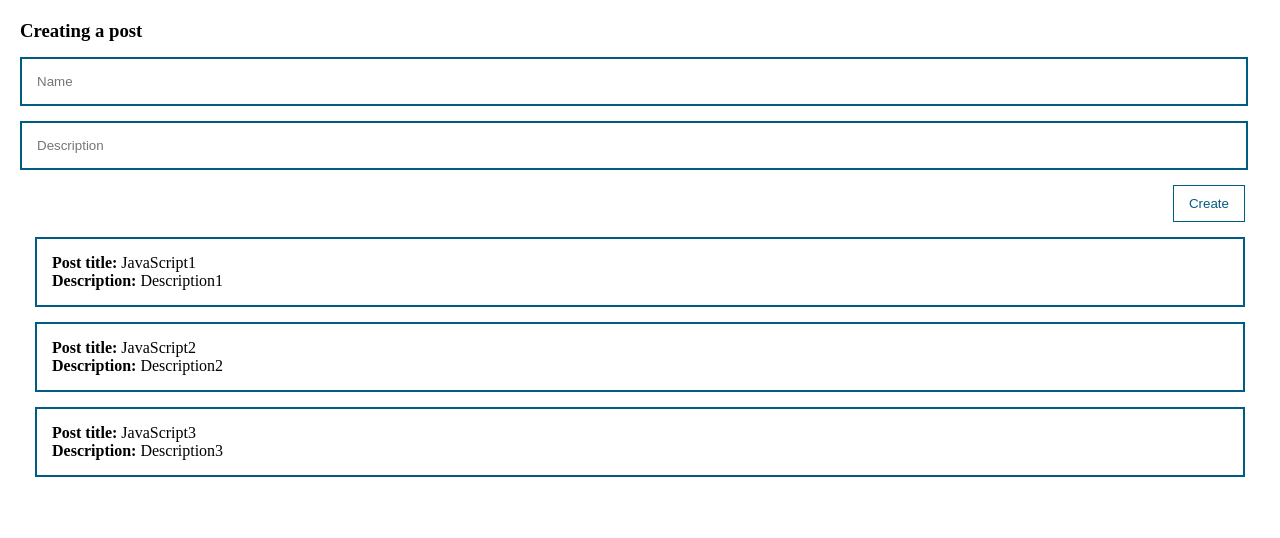
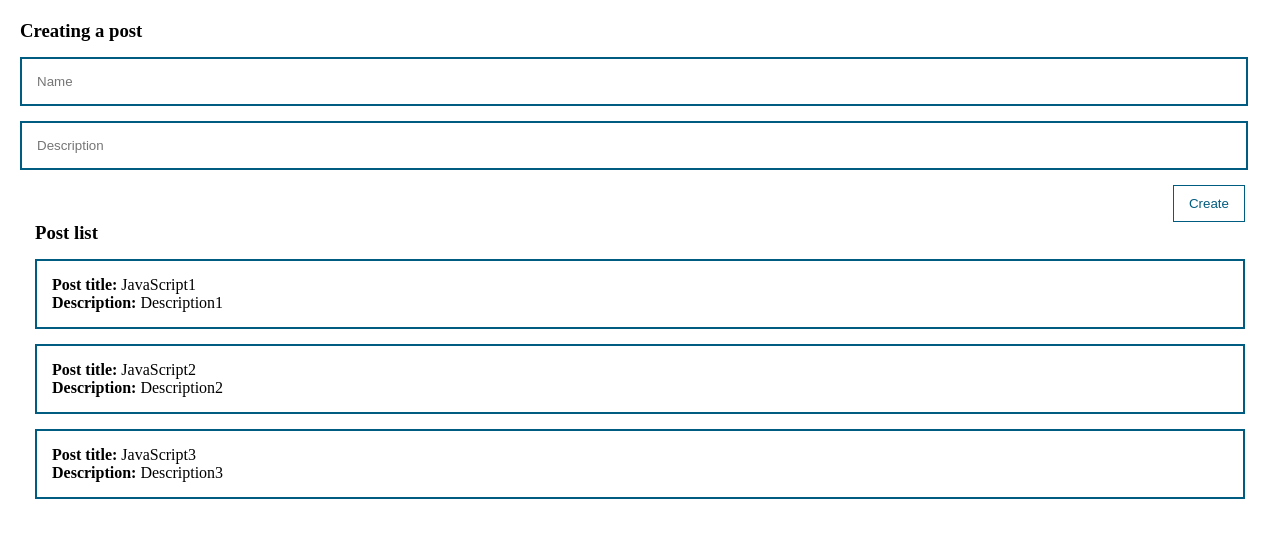
Before and after one commit to AlexMezen/Vue3Test, a Vue app: page / in a window 1280 px wide. Shown: the top 538 px of the page. Built offline with nearby package versions, Linux system fonts and the light colour scheme.

Commit message:
The decomposition has been done

```diff
--- a/src/App.vue
+++ b/src/App.vue
@@ -1,20 +1,17 @@
 <template>
     <div class="app">
-        <form>
-            <h3>Сreating a post</h3>
-            <input v-bind:value="title" @input="title = $event.target.value" class="input" type="text" placeholder="Name">
-            <input v-bind:value="body"  @input="body = $event.target.value" class="input" type="text" placeholder="Description">
-            <button class="btn" @click="createPost">Create</button>
-        </form>
-        <div class="post" v-for="post in posts">
-    <div><strong>Post title:</strong> {{post.title}}</div>
-    <div><strong>Description:</strong> {{post.body}}</div>
-</div>
+       <post-form @create="createPost"></post-form>
+       <post-list :posts="posts"></post-list>
     </div>
 
 </template>
 <script>
+import PostForm from "@/components/PostForm"
+import PostList from "@/components/PostList"
 export default{
+    components: {
+        PostForm, PostList,
+    },
     data(){
         return{
             posts: [
@@ -22,14 +19,12 @@ export default{
                 {id:2, title:'JavaScript2', body:'Description2'},
                 {id:3, title:'JavaScript3', body:'Description3'},
             ],
-            title:'',
-            body:'',
         }
 
     },
     methods:{
-        createPost(){
-
+        createPost(post){
+            this.posts.push(post)
         },
     }
 }
@@ -43,28 +38,4 @@ export default{
 .app{
     padding: 20px;
 }
-.post{
-    padding: 15px;
-    margin: 15px;
-    border: 2px solid rgb(0, 92, 128);
-}
-form{
-    display: flex;
-    flex-direction: column;
-}
-.input{
-    margin-top: 15px;
-    padding: 15px;
-    width: 99%;
-    border:2px solid rgb(0, 92, 128);
-}
-.btn{
-    margin-top: 15px;
-    margin-right: 15px;
-    align-self: flex-end;
-    padding: 10px 15px;
-    background: none;
-    color:  rgb(0, 92, 128);
-    border: 1px solid rgb(0, 92, 128);;
-}
 </style>
--- /dev/null
+++ b/src/components/PostForm.vue
@@ -0,0 +1,54 @@
+<template>
+ <form @submit.prevent>
+            <h3>Сreating a post</h3>
+            <input v-model="post.title" class="input" type="text" placeholder="Name">
+            <input v-model="post.body" class="input" type="text" placeholder="Description">
+            <button class="btn" @click="createPost">Create</button>
+        </form>
+</template>
+
+<script>
+export default{
+    data(){
+        return{
+            post:{
+                title:'',
+                body:'',
+            }
+        }
+    },
+    methods: {
+        createPost(){
+            this.post.id = Date.now;
+            this.$emit('create', this.post)
+            this.post= {
+            title:  '',
+            body: '',
+        }
+
+        }
+    }
+}
+</script>
+
+<style>
+form{
+    display: flex;
+    flex-direction: column;
+}
+.input{
+    margin-top: 15px;
+    padding: 15px;
+    width: 99%;
+    border:2px solid rgb(0, 92, 128);
+}
+.btn{
+    margin-top: 15px;
+    margin-right: 15px;
+    align-self: flex-end;
+    padding: 10px 15px;
+    background: none;
+    color:  rgb(0, 92, 128);
+    border: 1px solid rgb(0, 92, 128);;
+}
+</style>
--- /dev/null
+++ b/src/components/PostItem.vue
@@ -0,0 +1,21 @@
+<template>
+<div class="post">
+    <div><strong>Post title:</strong> {{post.title}}</div>
+    <div><strong>Description:</strong> {{post.body}}</div>
+</div>
+</template>
+
+<script>
+export default{
+    props:{
+        post:{
+            type:Object,
+            required:true,
+        }
+    }
+}
+</script>
+
+<style>
+
+</style>
--- /dev/null
+++ b/src/components/PostList.vue
@@ -0,0 +1,32 @@
+<template>
+    <div>
+        <h3 class="pl">Post list</h3>
+        <post-item class="post" v-for="post in posts" :post="post"></post-item>
+    </div>
+
+</template>
+
+<script>
+import  PostItem  from "@/components/PostItem";
+export default{
+components:{PostItem},
+    props: {
+        posts:{
+            type: Array,
+            required: true,
+        }
+    }
+}
+</script>
+
+<style>
+.post{
+    padding: 15px;
+    margin: 15px;
+    border: 2px solid rgb(0, 92, 128);
+}
+.pl{
+    display: inline;
+    margin-left: 15px;
+}
+</style>
```
